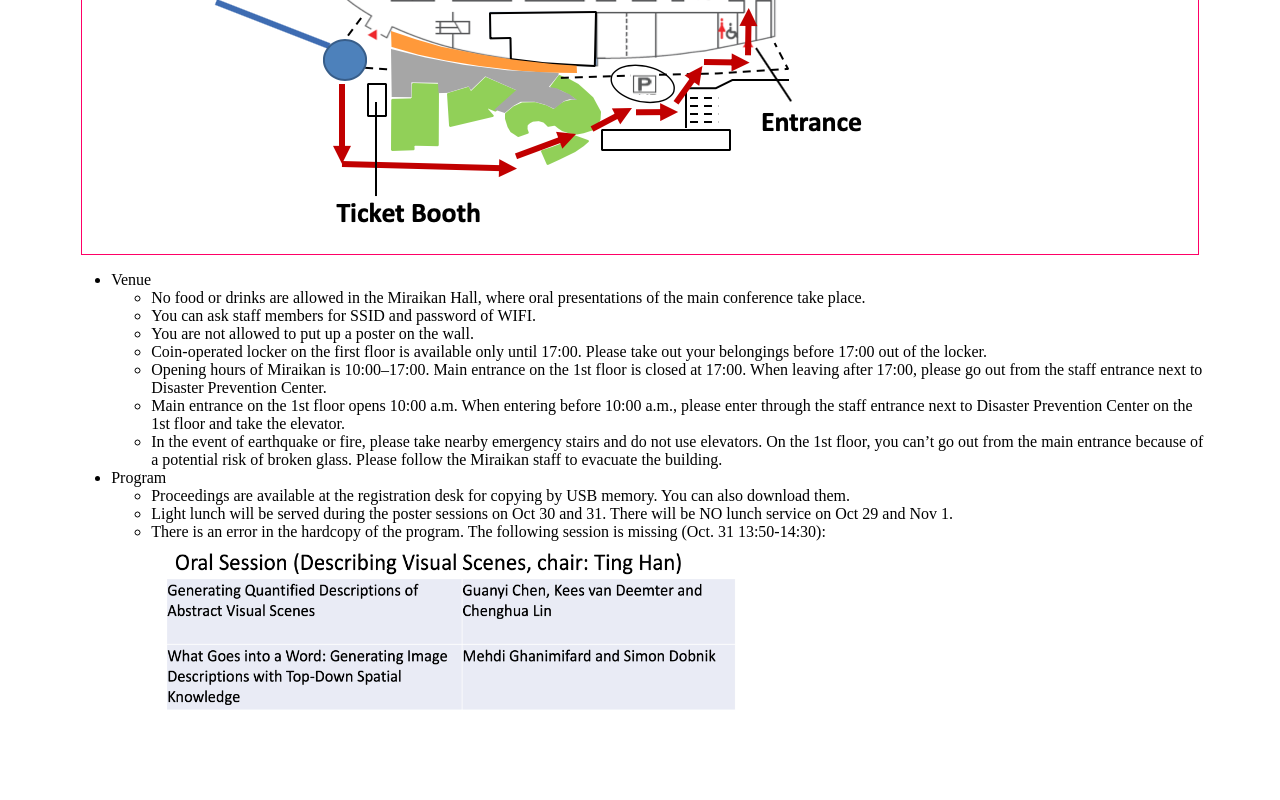
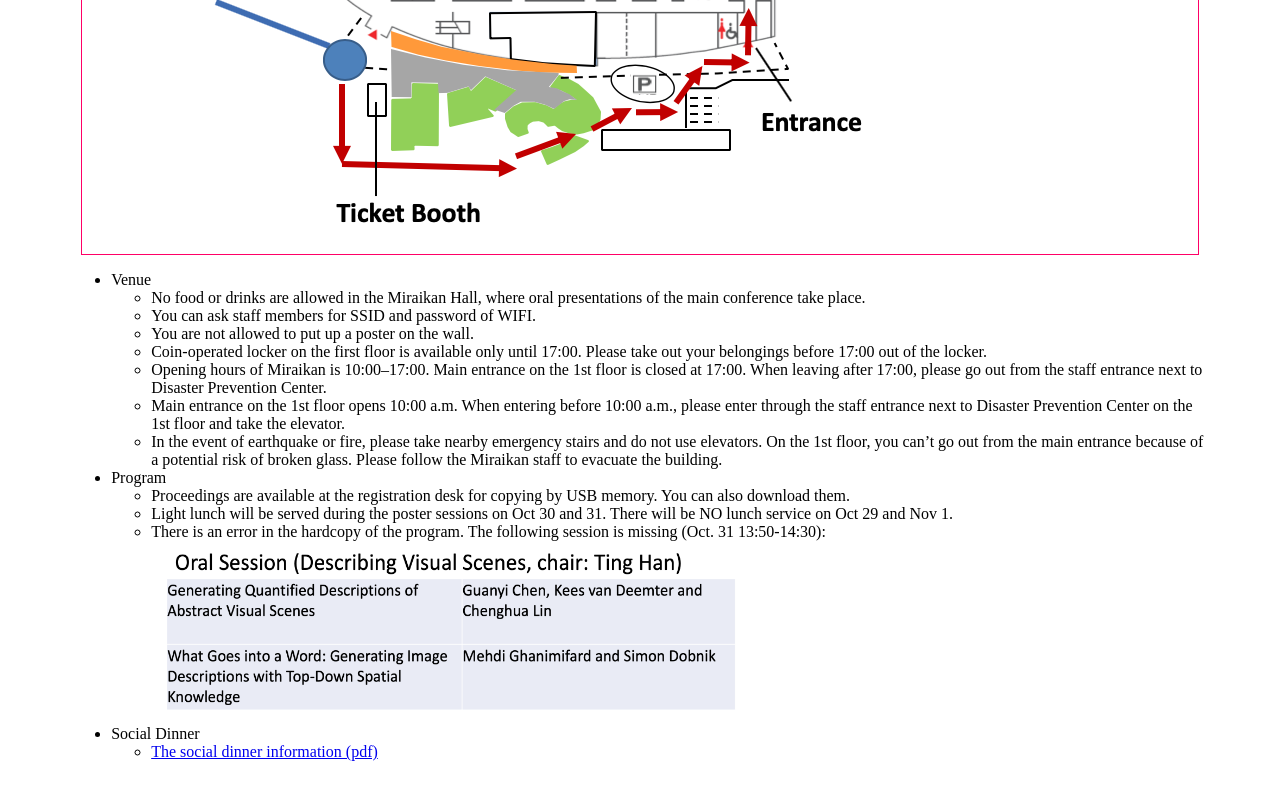
Before and after one commit to inlg2019lc/localinfo, a plain HTML site: page index.html in a window 1280 px wide. Shown: the part 430-1230 px from the top of the page. Drawn offline with Linux system fonts and the light colour scheme.

Commit message:
update index.html and add inlg_social_dinner.pdf

```diff
--- a/index.html
+++ b/index.html
@@ -37,7 +37,10 @@ The main entrance is closed until 10am. Please follow the red arrows below to ge
                <img src="./missing_session.png" width="600" height="180" />
           </li>
        </ul>
-  </ul>
+   <li>Social Dinner</li>
+	 <ul>
+	  <li><a href="./inlg2019_social_dinner.pdf">The social dinner information (pdf)</a></li>
+	 </ul>
 </div>
 </body>
 </html>
```
Also changed, not shown: 1 other file.
